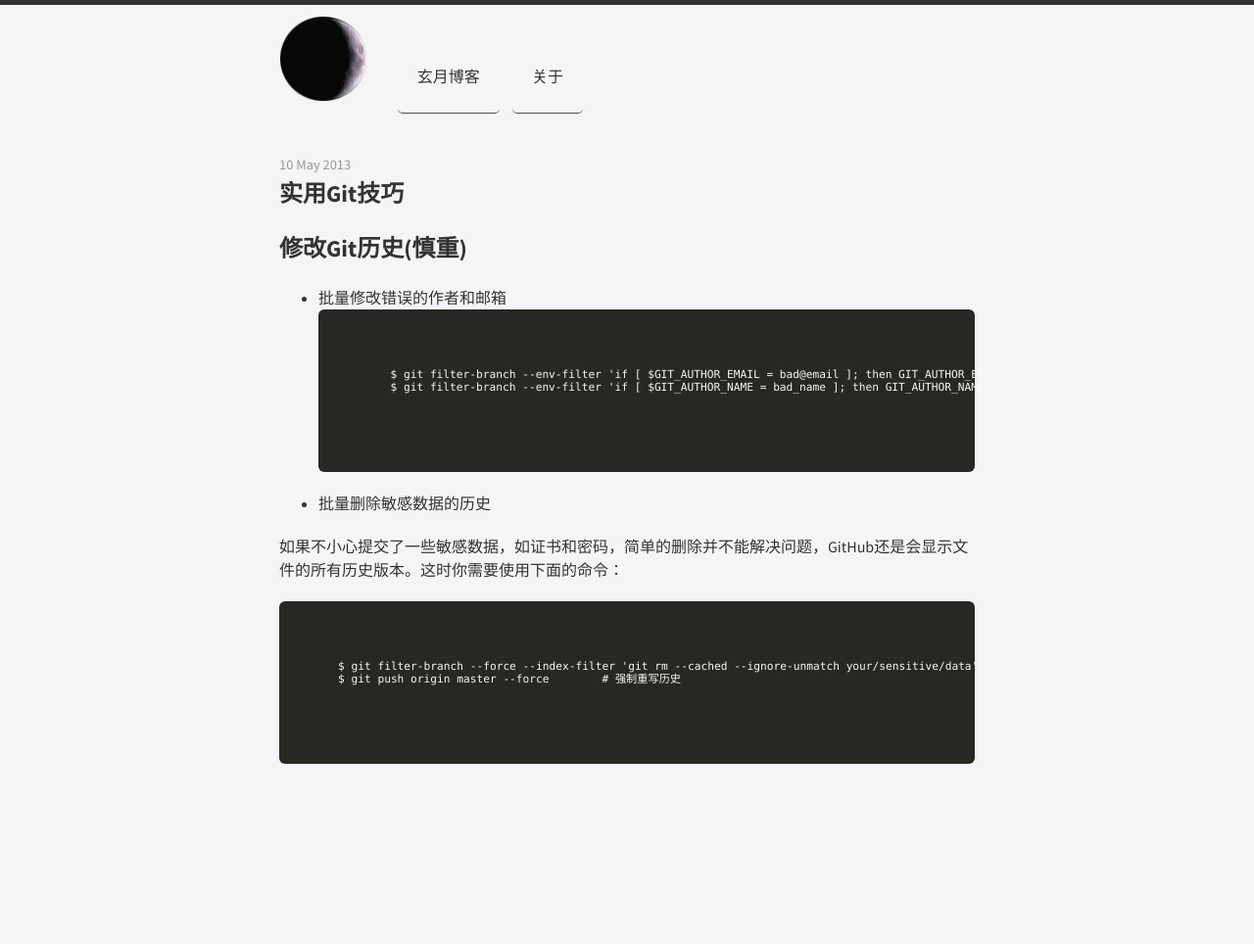
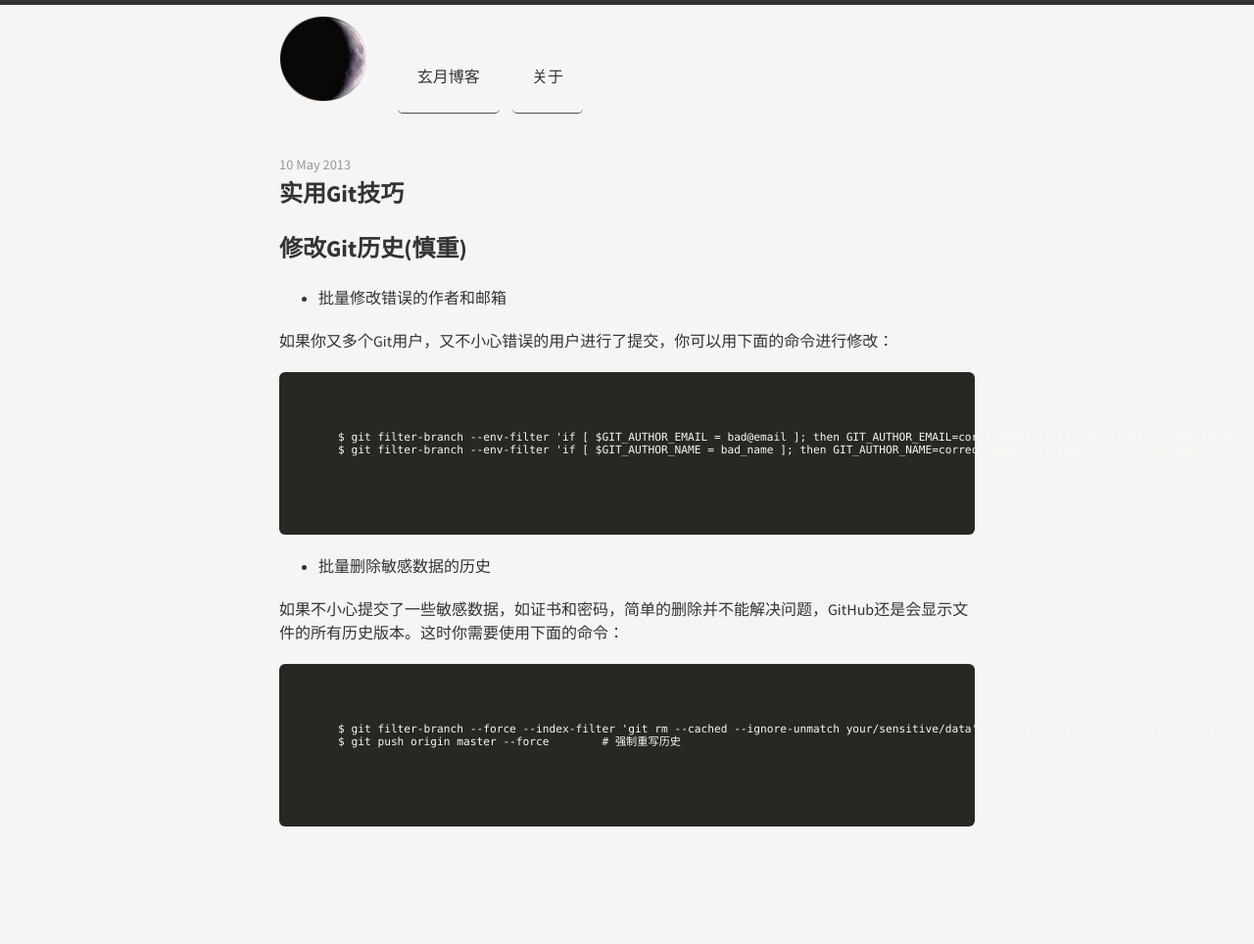
Before and after one commit to lyroyce/lyroyce.github.io, a Jekyll site: the page built from _posts/2013-05-10-git-tips.md, in a window 1280 px wide. Shown: the whole page at 98% size. Built offline with Jekyll 4.4.1, drawn with Linux system fonts in a browser that asks for light colours; nearby versions of some CDN libraries; Markdown is read by kramdown in place of the engine named in the settings; before the commit the page ends 900 px from its top, so only the background shows below that.

Commit message:
edit post: git tips: fix syntax issue

````diff
--- a/_posts/2013-05-10-git-tips.md
+++ b/_posts/2013-05-10-git-tips.md
@@ -6,10 +6,12 @@ title: 实用Git技巧
 修改Git历史(慎重)
 -------
 - 批量修改错误的作者和邮箱
-```
+
+如果你又多个Git用户，又不小心错误的用户进行了提交，你可以用下面的命令进行修改：
+
 	$ git filter-branch --env-filter 'if [ $GIT_AUTHOR_EMAIL = bad@email ]; then GIT_AUTHOR_EMAIL=correct@email; fi; export GIT_AUTHOR_EMAIL'
 	$ git filter-branch --env-filter 'if [ $GIT_AUTHOR_NAME = bad_name ]; then GIT_AUTHOR_NAME=correct_name; fi; export GIT_AUTHOR_NAME'
-```
+
 - 批量删除敏感数据的历史
 
 如果不小心提交了一些敏感数据，如证书和密码，简单的删除并不能解决问题，GitHub还是会显示文件的所有历史版本。这时你需要使用下面的命令：
````
